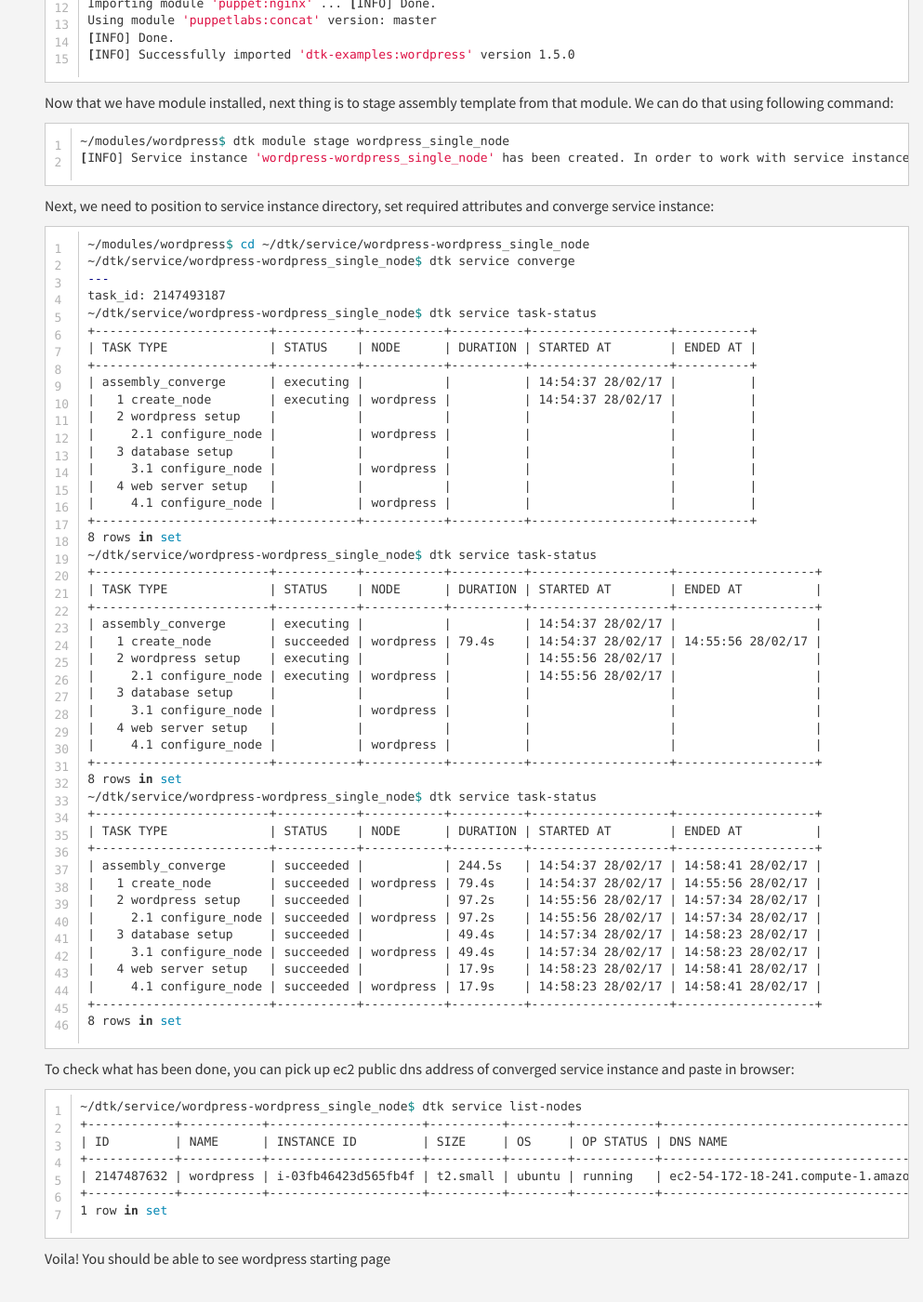
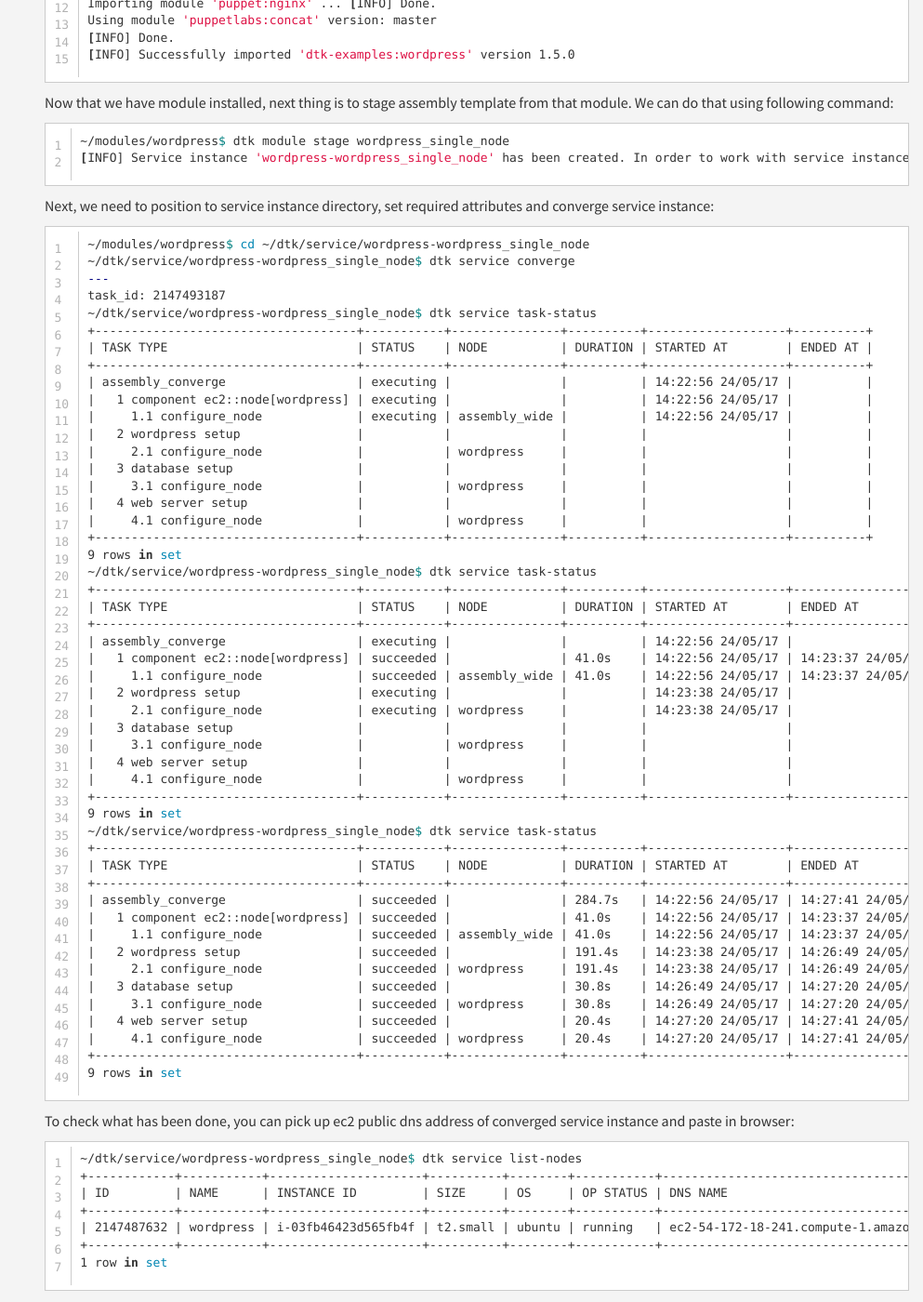
Before and after one commit to dtk/dtk-docs-v1, a Jekyll site: the page built from _getting-started/quickstart.md, in a window 1280 px wide and 1400 px high, scrolled down 4067 px. Shown: the whole window at 93% size, without its empty margins (287-1280 px from the left). Built offline with Jekyll 4.4.1, drawn with Linux system fonts in a browser that asks for light colours; some of the changed text lies outside the part shown.

Commit message:
Updating installation procedure

```diff
--- a/_getting-started/quickstart.md
+++ b/_getting-started/quickstart.md
@@ -211,47 +211,50 @@ Next, we need to position to service instance directory, set required attributes
 ---
 task_id: 2147493187
 ~/dtk/service/wordpress-wordpress_single_node$ dtk service task-status
-+------------------------+-----------+-----------+----------+-------------------+----------+
-| TASK TYPE              | STATUS    | NODE      | DURATION | STARTED AT        | ENDED AT |
-+------------------------+-----------+-----------+----------+-------------------+----------+
-| assembly_converge      | executing |           |          | 14:54:37 28/02/17 |          |
-|   1 create_node        | executing | wordpress |          | 14:54:37 28/02/17 |          |
-|   2 wordpress setup    |           |           |          |                   |          |
-|     2.1 configure_node |           | wordpress |          |                   |          |
-|   3 database setup     |           |           |          |                   |          |
-|     3.1 configure_node |           | wordpress |          |                   |          |
-|   4 web server setup   |           |           |          |                   |          |
-|     4.1 configure_node |           | wordpress |          |                   |          |
-+------------------------+-----------+-----------+----------+-------------------+----------+
-8 rows in set
++------------------------------------+-----------+---------------+----------+-------------------+----------+
+| TASK TYPE                          | STATUS    | NODE          | DURATION | STARTED AT        | ENDED AT |
++------------------------------------+-----------+---------------+----------+-------------------+----------+
+| assembly_converge                  | executing |               |          | 14:22:56 24/05/17 |          |
+|   1 component ec2::node[wordpress] | executing |               |          | 14:22:56 24/05/17 |          |
+|     1.1 configure_node             | executing | assembly_wide |          | 14:22:56 24/05/17 |          |
+|   2 wordpress setup                |           |               |          |                   |          |
+|     2.1 configure_node             |           | wordpress     |          |                   |          |
+|   3 database setup                 |           |               |          |                   |          |
+|     3.1 configure_node             |           | wordpress     |          |                   |          |
+|   4 web server setup               |           |               |          |                   |          |
+|     4.1 configure_node             |           | wordpress     |          |                   |          |
++------------------------------------+-----------+---------------+----------+-------------------+----------+
+9 rows in set
 ~/dtk/service/wordpress-wordpress_single_node$ dtk service task-status
-+------------------------+-----------+-----------+----------+-------------------+-------------------+
-| TASK TYPE              | STATUS    | NODE      | DURATION | STARTED AT        | ENDED AT          |
-+------------------------+-----------+-----------+----------+-------------------+-------------------+
-| assembly_converge      | executing |           |          | 14:54:37 28/02/17 |                   |
-|   1 create_node        | succeeded | wordpress | 79.4s    | 14:54:37 28/02/17 | 14:55:56 28/02/17 |
-|   2 wordpress setup    | executing |           |          | 14:55:56 28/02/17 |                   |
-|     2.1 configure_node | executing | wordpress |          | 14:55:56 28/02/17 |                   |
-|   3 database setup     |           |           |          |                   |                   |
-|     3.1 configure_node |           | wordpress |          |                   |                   |
-|   4 web server setup   |           |           |          |                   |                   |
-|     4.1 configure_node |           | wordpress |          |                   |                   |
-+------------------------+-----------+-----------+----------+-------------------+-------------------+
-8 rows in set
++------------------------------------+-----------+---------------+----------+-------------------+-------------------+
+| TASK TYPE                          | STATUS    | NODE          | DURATION | STARTED AT        | ENDED AT          |
++------------------------------------+-----------+---------------+----------+-------------------+-------------------+
+| assembly_converge                  | executing |               |          | 14:22:56 24/05/17 |                   |
+|   1 component ec2::node[wordpress] | succeeded |               | 41.0s    | 14:22:56 24/05/17 | 14:23:37 24/05/17 |
+|     1.1 configure_node             | succeeded | assembly_wide | 41.0s    | 14:22:56 24/05/17 | 14:23:37 24/05/17 |
+|   2 wordpress setup                | executing |               |          | 14:23:38 24/05/17 |                   |
+|     2.1 configure_node             | executing | wordpress     |          | 14:23:38 24/05/17 |                   |
+|   3 database setup                 |           |               |          |                   |                   |
+|     3.1 configure_node             |           | wordpress     |          |                   |                   |
+|   4 web server setup               |           |               |          |                   |                   |
+|     4.1 configure_node             |           | wordpress     |          |                   |                   |
++------------------------------------+-----------+---------------+----------+-------------------+-------------------+
+9 rows in set
 ~/dtk/service/wordpress-wordpress_single_node$ dtk service task-status
-+------------------------+-----------+-----------+----------+-------------------+-------------------+
-| TASK TYPE              | STATUS    | NODE      | DURATION | STARTED AT        | ENDED AT          |
-+------------------------+-----------+-----------+----------+-------------------+-------------------+
-| assembly_converge      | succeeded |           | 244.5s   | 14:54:37 28/02/17 | 14:58:41 28/02/17 |
-|   1 create_node        | succeeded | wordpress | 79.4s    | 14:54:37 28/02/17 | 14:55:56 28/02/17 |
-|   2 wordpress setup    | succeeded |           | 97.2s    | 14:55:56 28/02/17 | 14:57:34 28/02/17 |
-|     2.1 configure_node | succeeded | wordpress | 97.2s    | 14:55:56 28/02/17 | 14:57:34 28/02/17 |
-|   3 database setup     | succeeded |           | 49.4s    | 14:57:34 28/02/17 | 14:58:23 28/02/17 |
-|     3.1 configure_node | succeeded | wordpress | 49.4s    | 14:57:34 28/02/17 | 14:58:23 28/02/17 |
-|   4 web server setup   | succeeded |           | 17.9s    | 14:58:23 28/02/17 | 14:58:41 28/02/17 |
-|     4.1 configure_node | succeeded | wordpress | 17.9s    | 14:58:23 28/02/17 | 14:58:41 28/02/17 |
-+------------------------+-----------+-----------+----------+-------------------+-------------------+
-8 rows in set
++------------------------------------+-----------+---------------+----------+-------------------+-------------------+
+| TASK TYPE                          | STATUS    | NODE          | DURATION | STARTED AT        | ENDED AT          |
++------------------------------------+-----------+---------------+----------+-------------------+-------------------+
+| assembly_converge                  | succeeded |               | 284.7s   | 14:22:56 24/05/17 | 14:27:41 24/05/17 |
+|   1 component ec2::node[wordpress] | succeeded |               | 41.0s    | 14:22:56 24/05/17 | 14:23:37 24/05/17 |
+|     1.1 configure_node             | succeeded | assembly_wide | 41.0s    | 14:22:56 24/05/17 | 14:23:37 24/05/17 |
+|   2 wordpress setup                | succeeded |               | 191.4s   | 14:23:38 24/05/17 | 14:26:49 24/05/17 |
+|     2.1 configure_node             | succeeded | wordpress     | 191.4s   | 14:23:38 24/05/17 | 14:26:49 24/05/17 |
+|   3 database setup                 | succeeded |               | 30.8s    | 14:26:49 24/05/17 | 14:27:20 24/05/17 |
+|     3.1 configure_node             | succeeded | wordpress     | 30.8s    | 14:26:49 24/05/17 | 14:27:20 24/05/17 |
+|   4 web server setup               | succeeded |               | 20.4s    | 14:27:20 24/05/17 | 14:27:41 24/05/17 |
+|     4.1 configure_node             | succeeded | wordpress     | 20.4s    | 14:27:20 24/05/17 | 14:27:41 24/05/17 |
++------------------------------------+-----------+---------------+----------+-------------------+-------------------+
+9 rows in set
 {% endhighlight %}
 
 To check what has been done, you can pick up ec2 public dns address of converged service instance and paste in browser:
```
Also changed, not shown: other parts of _getting-started/quickstart.md (+3 -3 lines).
